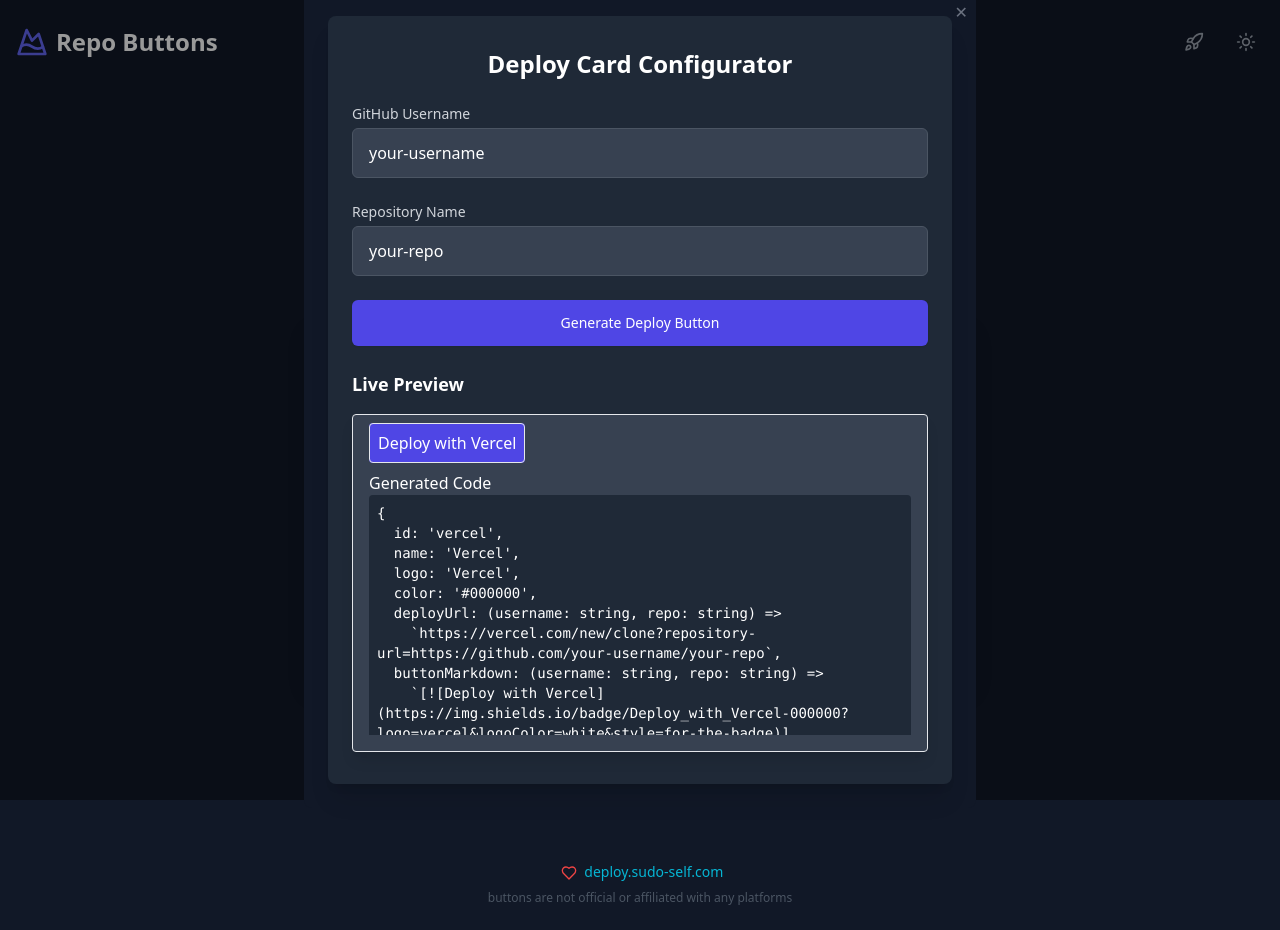
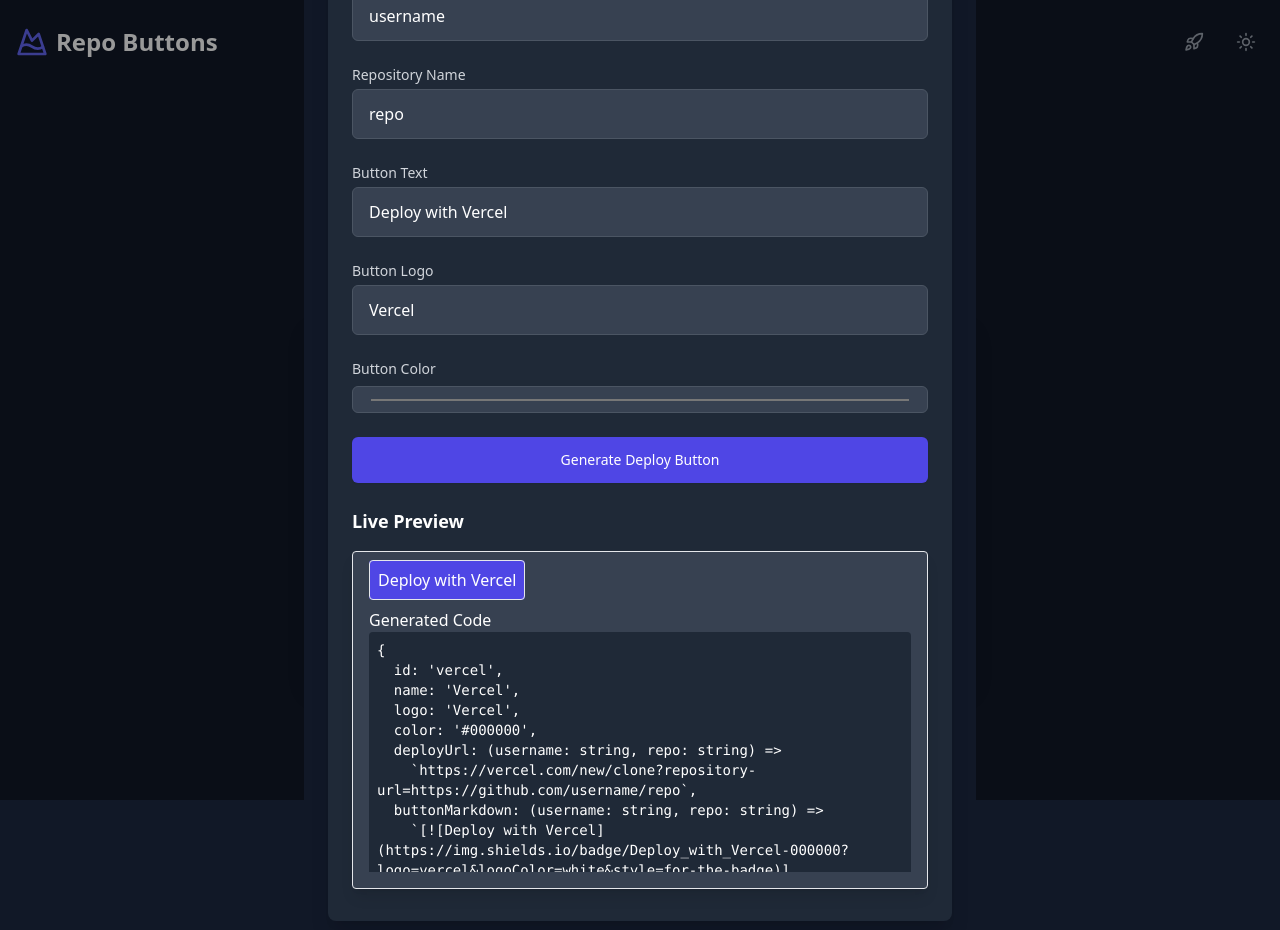
Before and after one commit to sudo-self/deploy-buttons, a React (Vite) app: page / in a window 1280 px wide. Both pictures are taken after a click on the button 1194 px from the left and 42 px from the top of the page. Built offline with nearby package versions, Linux system fonts and the light colour scheme.

Commit message:
Update DeployCardConfigurator.tsx

```diff
--- a/src/components/DeployCardConfigurator.tsx
+++ b/src/components/DeployCardConfigurator.tsx
@@ -21,8 +21,8 @@
     badgeLogo: 'vercel',
   });
 
-  const [username, setUsername] = useState<string>('your-username');
-  const [repo, setRepo] = useState<string>('your-repo');
+  const [username, setUsername] = useState<string>('username');
+  const [repo, setRepo] = useState<string>('repo');
   const [error, setError] = useState<string>('');
 
   const handleChange = (e: ChangeEvent<HTMLInputElement>) => {
@@ -63,7 +63,7 @@
     <div className="w-full max-w-2xl mx-auto bg-gray-800 rounded-lg shadow-xl overflow-hidden transform transition-all hover:shadow-2xl duration-300">
       <div className="px-6 py-8">
         <div className="flex items-center justify-center mb-6">
-          <h2 className="text-2xl font-bold text-white">Deploy Card Configurator</h2>
+          <h2 className="text-2xl font-bold text-white">Deploy Button Config</h2>
         </div>
 
         <form onSubmit={handleSubmit} className="space-y-6">
@@ -91,6 +91,50 @@
               name="repo"
               value={repo}
               onChange={(e) => setRepo(e.target.value)}
+              className="w-full px-4 py-3 bg-gray-700 border border-gray-600 rounded-md text-white placeholder-gray-400 focus:outline-none focus:ring-2 focus:ring-indigo-500 transition duration-200"
+            />
+          </div>
+
+          <div>
+            <label htmlFor="buttonText" className="block text-sm font-medium text-gray-300 mb-1">
+              Button Text
+            </label>
+            <input
+              type="text"
+              id="buttonText"
+              name="buttonText"
+              value={form.buttonText}
+              onChange={handleChange}
+              placeholder="Button Text"
+              className="w-full px-4 py-3 bg-gray-700 border border-gray-600 rounded-md text-white placeholder-gray-400 focus:outline-none focus:ring-2 focus:ring-indigo-500 transition duration-200"
+            />
+          </div>
+
+          <div>
+            <label htmlFor="logo" className="block text-sm font-medium text-gray-300 mb-1">
+              Button Logo
+            </label>
+            <input
+              type="text"
+              id="logo"
+              name="logo"
+              value={form.logo}
+              onChange={handleChange}
+              placeholder="Logo Name"
+              className="w-full px-4 py-3 bg-gray-700 border border-gray-600 rounded-md text-white placeholder-gray-400 focus:outline-none focus:ring-2 focus:ring-indigo-500 transition duration-200"
+            />
+          </div>
+
+          <div>
+            <label htmlFor="color" className="block text-sm font-medium text-gray-300 mb-1">
+              Button Color
+            </label>
+            <input
+              type="color"
+              id="color"
+              name="color"
+              value={form.color}
+              onChange={handleChange}
               className="w-full px-4 py-3 bg-gray-700 border border-gray-600 rounded-md text-white placeholder-gray-400 focus:outline-none focus:ring-2 focus:ring-indigo-500 transition duration-200"
             />
           </div>
```
